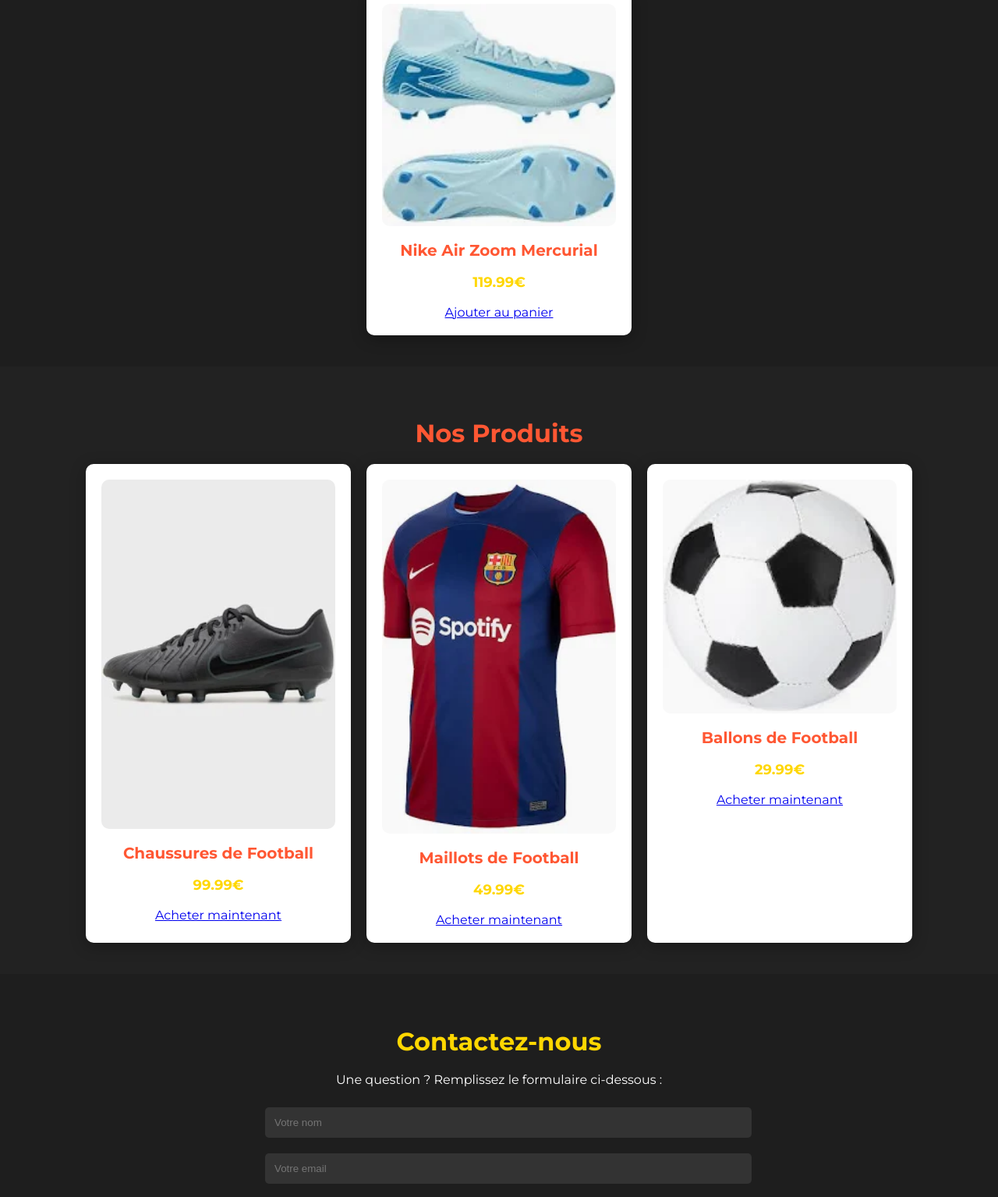
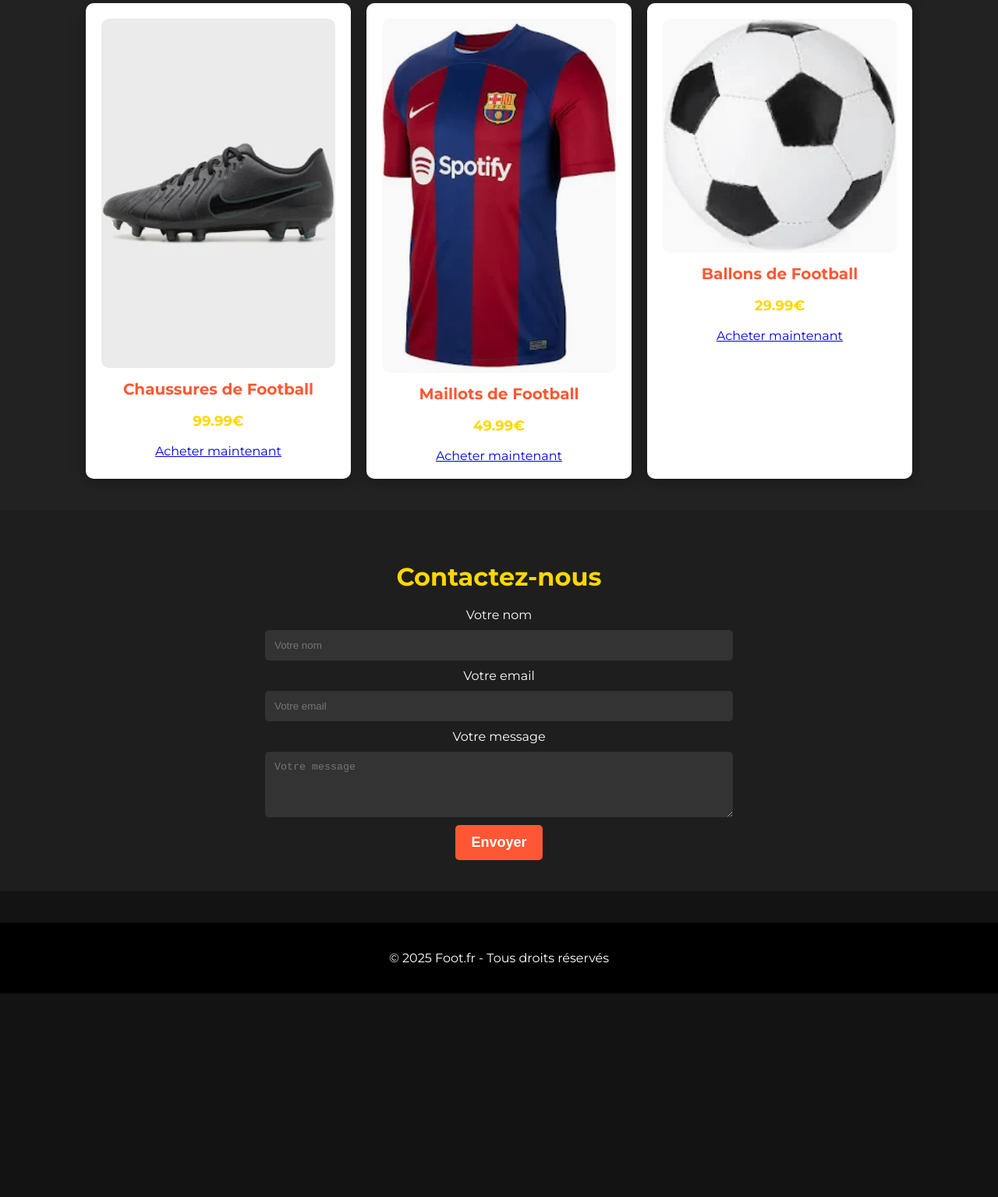
Before and after one commit to youssefbswag/landing, a plain HTML site: page mon site e commerce/index.html in a window 1280 px wide. Shown: the part 591-2126 px from the top of the page at 78% size. After the commit the page ends 1865 px from the top, so only its background shows below. Drawn offline with Linux system fonts and the light colour scheme; files that its build step writes are made by us from their sources; a script that the page names is missing.

Commit message:
index.html

```diff
--- a/mon site e commerce/index.html
+++ b/mon site e commerce/index.html
@@ -1,40 +1,28 @@
-<!DOCTYPE html>
+!DOCTYPE html>
 <html lang="fr">
 <head>
   <meta charset="UTF-8">
+  <title>Foot.fr - Boutique de Football</title>
   <meta name="viewport" content="width=device-width, initial-scale=1.0">
-    <title>Foot.fr - Boutique de Football</title>
   <link rel="stylesheet" href="css/style.css">
-    <link rel="stylesheet" href="css/components/banner.css">
-    <link rel="stylesheet" href="css/components/button.css">
-    <link href="https://fonts.googleapis.com/css2?family=Montserrat:wght@400;700&display=swap" rel="stylesheet">
+  <link rel="stylesheet" href="css/banner.css">
+  <link rel="stylesheet" href="css/button.css">
+  <link rel="stylesheet" href="https://fonts.googleapis.com/css2?family=Montserrat:wght@400;700&display=swap">
 </head>
 <body>
 
   <!-- Bannière Hero -->
-    <div class="hero">
+  <header class="hero">
     <div class="container">
-            <h1>Bienvenue sur Foot.fr</h1>
+      <h1>🏆 Bienvenue sur <span class="highlight">Foot.fr</span> 🏆</h1>
       <h2>Votre boutique de football ultime</h2>
       <a href="#products" class="btn-primary">Découvrir la collection</a>
     </div>
-    </div>
-
-    <!-- Section Top Ventes -->
-    <div class="top-sales">
-        <h2>Top Ventes</h2>
-        <div class="product-grid">
-            <div class="product-card">
-                <img src="image/mercu.webp" alt="Nike Air Zoom Mercurial">
-                <h3>Nike Air Zoom Mercurial</h3>
-                <p>119.99€</p>
-                <a href="#" class="btn-secondary">Ajouter au panier</a>
-            </div>
-        </div>
-    </div>
+  </header>
 
   <!-- Section Produits -->
-    <div class="products">
+  <section class="products" id="products">
+    <div class="container">
       <h2>Nos Produits</h2>
       <div class="product-grid">
         <div class="product-card">
@@ -57,33 +45,35 @@
         </div>
       </div>
     </div>
+  </section>
 
   <!-- Section Contact -->
-    <div class="contact">
+  <section class="contact">
+    <div class="container">
       <h2>Contactez-nous</h2>
-        <p>Une question ? Remplissez le formulaire ci-dessous :</p>
       <form>
-            <input type="text" placeholder="Votre nom" required>
-            <input type="email" placeholder="Votre email" required>
-            <textarea placeholder="Votre message" rows="4" required></textarea>
+        <div class="form-group">
+          <label for="name">Votre nom</label>
+          <input type="text" id="name" placeholder="Votre nom" required>
+        </div>
+        <div class="form-group">
+          <label for="email">Votre email</label>
+          <input type="email" id="email" placeholder="Votre email" required>
+        </div>
+        <div class="form-group">
+          <label for="message">Votre message</label>
+          <textarea id="message" placeholder="Votre message" rows="4" required></textarea>
+        </div>
         <button type="submit" class="btn-primary">Envoyer</button>
       </form>
     </div>
-
-    <!-- Section Typeform -->
-    <div class="typeform-section">
-        <h2>Donnez-nous votre avis</h2>
-        <p>Nous aimerions connaître votre opinion pour améliorer notre service.</p>
-        <!-- Intégration du Typeform -->
-        <div class="typeform-embed">
-            <div data-tf-live="01JMYTN4XXJXSP7PPGF08C10PX"></div>
-            <script src="//embed.typeform.com/next/embed.js"></script>
-        </div>
-    </div>
+  </section>
 
   <!-- Footer -->
   <footer>
-        <p>&copy; 2023 Foot.fr - Tous droits réservés</p>
+    <div class="container">
+      <p>&copy; 2025 Foot.fr - Tous droits réservés</p>
+    </div>
   </footer>
 
 </body>
```
Lines whose indentation alone changed are shown as unchanged.
